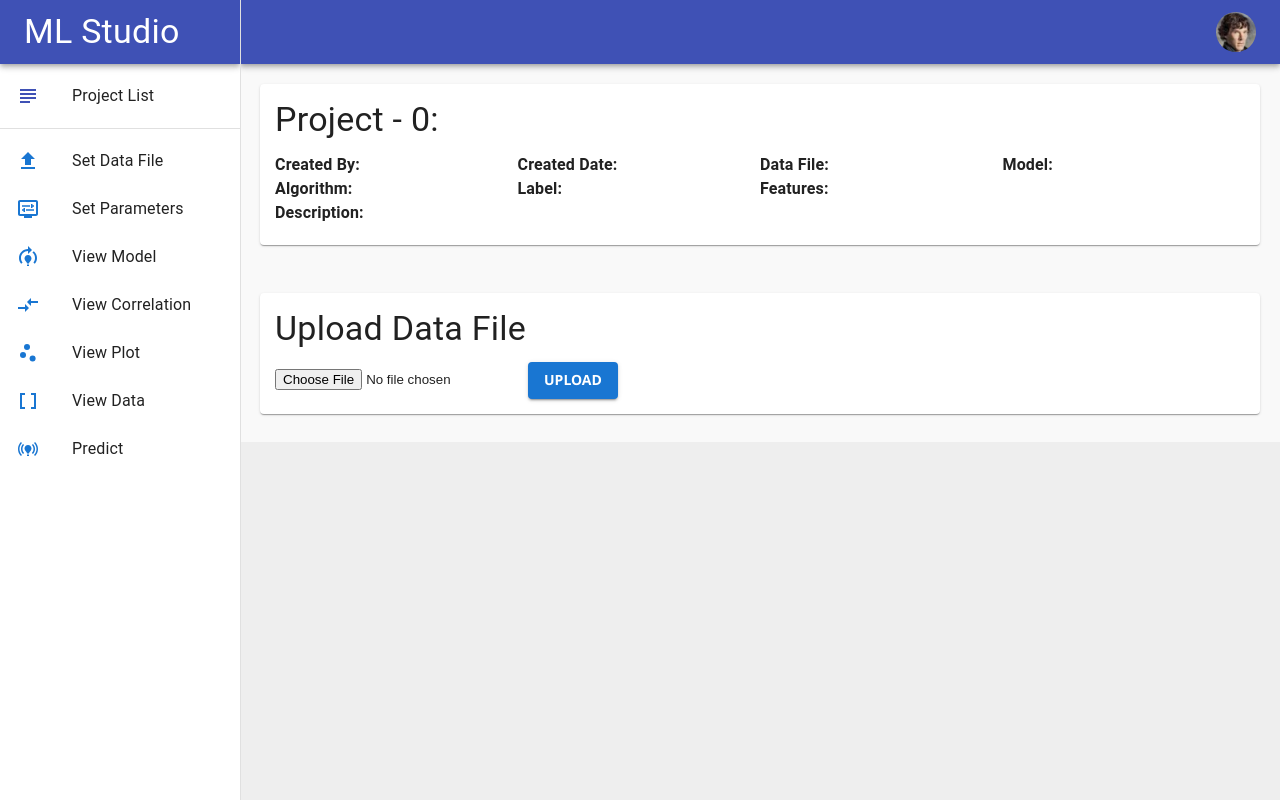
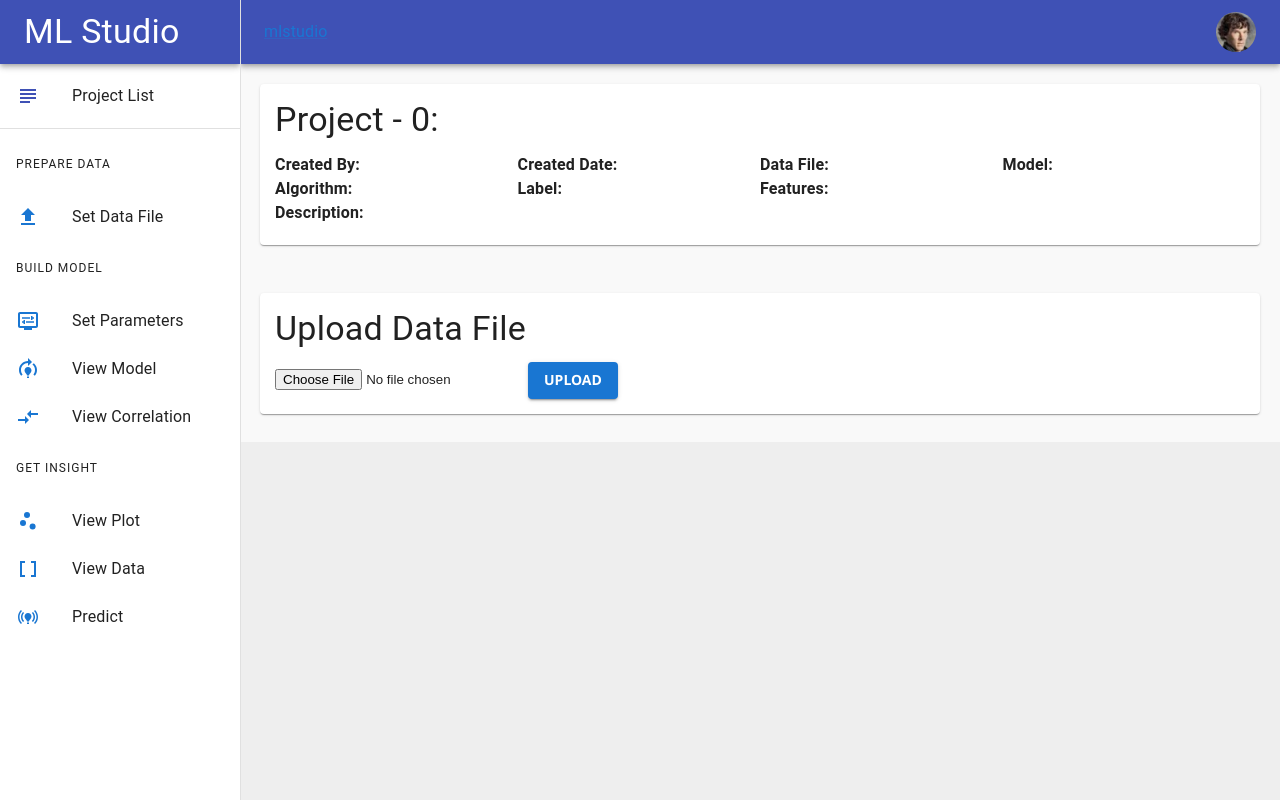
Before and after one commit to andrewwatson126/mlstudio, a React (Create React App) app: page /project/set_data_file/1 in a window 1280 px wide. Built offline with nearby package versions, Linux system fonts and the light colour scheme; no server answers.

Commit message:
0601220-2200

```diff
--- a/src/Layout.js
+++ b/src/Layout.js
@@ -18,6 +18,7 @@ import ScatterPlotIcon from '@mui/icons-material/ScatterPlot';
 import DataArrayIcon from '@mui/icons-material/DataArray';
 import OnlinePredictionIcon from '@mui/icons-material/OnlinePrediction';
 import { Box, Grid, IconButton, Typography, CircularProgress, Toolbar, AppBar, TextField, Table, TableBody, TableCell, TableContainer, TableHead, TableRow, Paper } from "@material-ui/core";
+import Link from '@mui/material/Link';
 
 const drawerWidth = 240
 
@@ -62,20 +63,34 @@ const Layout = props => {
   const location = useLocation()
 
   const mainItems = [
-    { name: "Project List", icon: <SubjectOutlined color="primary" />, path: '/' },
+    { type: "link", name: "Project List", icon: <SubjectOutlined color="primary" />, path: '/' },
   ];
   const projectItems = [
-    { name: "Set Data File", icon: <FileUploadIcon color="primary" />, path: '/project/set_data_file/' + projectId },
-    { name: "Set Parameters", icon: <DisplaySettingsIcon color="primary" />, path: '/project/set_parameters/' + projectId },
-    { name: "View Model", icon: <ModelTrainingIcon color="primary" />, path: '/project/view_model/' + projectId },
-    { name: "View Correlation", icon: <CompareArrowsIcon color="primary" />, path: '/project/view_correlation/' + projectId },
-    { name: "View Plot", icon: <ScatterPlotIcon color="primary" />, path: '/project/view_plot/' + projectId },
-    { name: "View Data", icon: <DataArrayIcon color="primary" />, path: '/project/view_data_file/' + projectId },
-    { name: "Predict", icon: <OnlinePredictionIcon color="primary" />, path: '/project/predict/' + projectId }
+    { type: "caption", name: "Prepare Data" },
+    { type: "link", name: "Set Data File", icon: <FileUploadIcon color="primary" />, path: '/project/set_data_file/' + projectId },
+    { type: "caption", name: "Build Model" },
+    { type: "link", name: "Set Parameters", icon: <DisplaySettingsIcon color="primary" />, path: '/project/set_parameters/' + projectId },
+    { type: "link", name: "View Model", icon: <ModelTrainingIcon color="primary" />, path: '/project/view_model/' + projectId },
+    { type: "link", name: "View Correlation", icon: <CompareArrowsIcon color="primary" />, path: '/project/view_correlation/' + projectId },
+    { type: "caption", name: "Get Insight" },
+    { type: "link", name: "View Plot", icon: <ScatterPlotIcon color="primary" />, path: '/project/view_plot/' + projectId },
+    { type: "link", name: "View Data", icon: <DataArrayIcon color="primary" />, path: '/project/view_data_file/' + projectId },
+    { type: "link", name: "Predict", icon: <OnlinePredictionIcon color="primary" />, path: '/project/predict/' + projectId }
   ];
 
   const buildListItems = (item) => {
-    const { name, icon, path } = item;
+    const { type, name, icon, path } = item;
+
+    console.log("type=", type)
+    if(type == "caption") {
+      return (
+        <ListItem>
+          <ListItemText>
+          <Typography variant="overline" className={classes.title}>{name}</Typography>
+          </ListItemText>
+        </ListItem>
+      );
+      } else {
 
     return (
       <ListItem button key={name} onClick={() => history.push(path)}>
@@ -85,6 +100,7 @@ const Layout = props => {
         <ListItemText primary={name} />
       </ListItem>
     );
+  }
   };
 
 
@@ -122,7 +138,8 @@ const Layout = props => {
       <div className={classes.page}>
         <AppBar position="static">
           <Toolbar >
-            <Typography variant="h4" className={classes.title}>
+            <Typography variant="body1" className={classes.title}>
+            <Link href="https://docs.google.com/presentation/d/16F10j2T9tD0VdkHqj9016Y0vcFNdQxNiyYaxQlK5zxQ/edit#slide=id.g108c567d1d7_0_9">mlstudio</Link>
 
             </Typography>
 
--- a/src/pages/DataFile.jsx
+++ b/src/pages/DataFile.jsx
@@ -53,8 +53,14 @@ const DataFile = (props) => {
       console.log("useEffect data_file=", data.data_file);
       setProject(data);
       setDataFile(data.data_file);
-    })
-  }, [uploaded]);
+    }).catch(function (error) {
+      let msg = 'Loading project failed=' + error;
+      setNotify({
+        isOpen: true,
+        message: msg,
+        type: 'error'
+      })
+    });  }, [uploaded]);
 
 
   const handleDataFileChange = (e) => {
```
